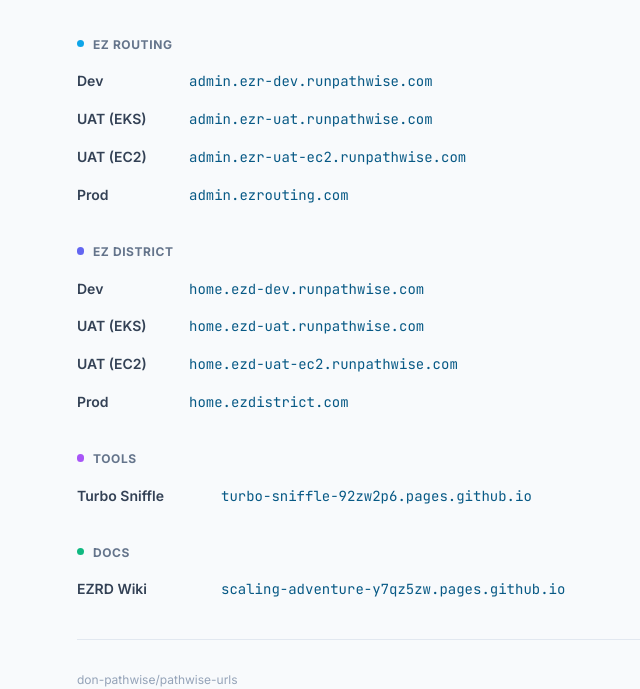
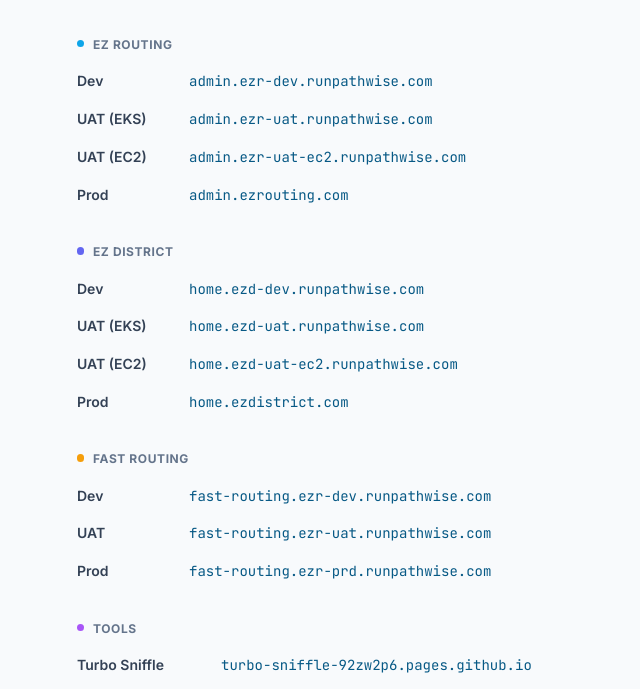
Before and after one commit to don-pathwise/pathwise-urls, a plain HTML site: page index.html in a window 1280 px wide. Shown: the part 119-808 px from the top of the page, without its empty margins (251-891 px from the left). Drawn offline with nearby package versions, Linux system fonts and the light colour scheme.

Commit message:
Add Fast Routing section (dev/uat/prod, EKS-only)

```diff
--- a/index.html
+++ b/index.html
@@ -120,6 +120,26 @@
 
     <section class="mb-8">
       <h2 class="text-xs font-bold tracking-wider uppercase text-slate-500 mb-3">
+        <span class="dot bg-amber-500"></span>Fast Routing
+      </h2>
+      <ul class="space-y-1">
+        <li class="row flex gap-4 items-baseline">
+          <span class="text-sm font-semibold text-slate-700 w-24 flex-shrink-0">Dev</span>
+          <a href="https://fast-routing.ezr-dev.runpathwise.com/" class="url text-sm" target="_blank" rel="noopener">fast-routing.ezr-dev.runpathwise.com</a>
+        </li>
+        <li class="row flex gap-4 items-baseline">
+          <span class="text-sm font-semibold text-slate-700 w-24 flex-shrink-0">UAT</span>
+          <a href="https://fast-routing.ezr-uat.runpathwise.com/" class="url text-sm" target="_blank" rel="noopener">fast-routing.ezr-uat.runpathwise.com</a>
+        </li>
+        <li class="row flex gap-4 items-baseline">
+          <span class="text-sm font-semibold text-slate-700 w-24 flex-shrink-0">Prod</span>
+          <a href="https://fast-routing.ezr-prd.runpathwise.com/" class="url text-sm" target="_blank" rel="noopener">fast-routing.ezr-prd.runpathwise.com</a>
+        </li>
+      </ul>
+    </section>
+
+    <section class="mb-8">
+      <h2 class="text-xs font-bold tracking-wider uppercase text-slate-500 mb-3">
         <span class="dot bg-purple-500"></span>Tools
       </h2>
       <ul class="space-y-1">
```
